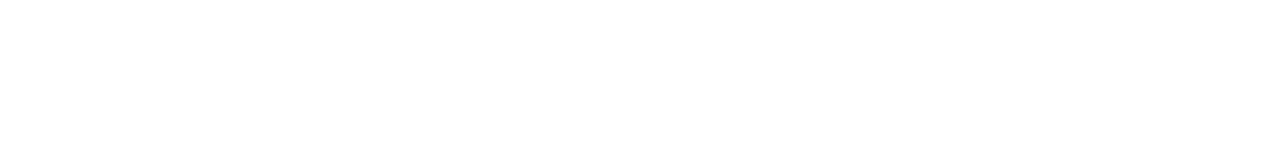
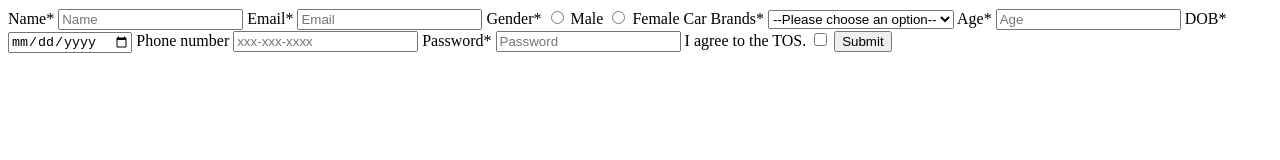
Before and after one commit to acciojob/signup-form-car-Dineshkumar-v22, a website: page main.html in a window 1280 px wide. Drawn offline with Linux system fonts and the light colour scheme.

Commit message:
created a submission

```diff
--- a/main.html
+++ b/main.html
@@ -8,6 +8,48 @@
 
 <body>
 	<!-- the entire body must be written by student -->
+
+	  <form method="POST">
+        <label for="name">Name*</label>
+        <input type="text" id="name" name="name" placeholder="Name" required>
+
+        <label for="email">Email*</label>
+        <input type="email" id="email" name="email" placeholder="Email" required>
+
+        <label>Gender*</label>
+        <input type="radio" id="gender_m" name="gender" value="male" required>
+        <label for="gender_m">Male</label>
+        <input type="radio" id="gender_f" name="gender" value="female" required>
+        <label for="gender_f">Female</label>
+
+        <label for="cars">Car Brands*</label>
+        <select id="cars" name="cars" required>
+          <option value="">--Please choose an option--</option>
+          <option value="volvo">BMW</option>
+          <option value="saab">Audi</option>
+          <option value="mercedes">Mercedes</option>
+
+        </select>
+
+        <label for="age">Age*</label>
+        <input type="number" id="age" name="age" placeholder="Age" required>
+
+        <label for="dob">DOB*</label>
+        <input type="date" id="dob" name="dob" required>
+
+        <label for="tel">Phone number</label>
+        <input type="tel" id="tel" name="tel" placeholder="xxx-xxx-xxxx" required>
+
+        <label for="password">Password*</label>
+        <input type="password" id="password" name="password" placeholder="Password" required>
+
+        <label for="tos">I agree to the TOS.</label>
+        <input type="checkbox" id="tos" name="tos" required>
+
+        <button type="submit">Submit</button>
+    </form>
+
+
     <script type="text/javascript" src="./script.js">
 </script>
 
```
